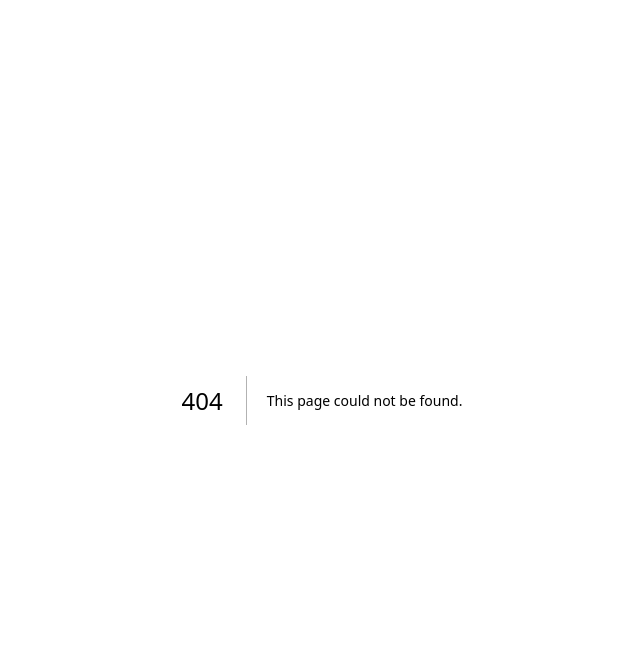
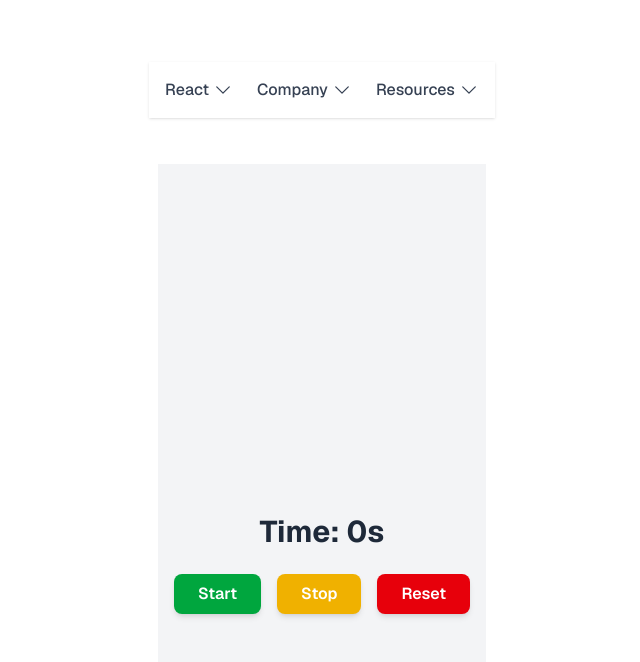
Before and after one commit to khanasif13/next-react-problem-statement, a Next.js app: page /components/stopwatch in a window 1280 px wide. Before the commit this address had no page. Shown: the top 662 px of the page, without its empty margins (318-958 px from the left). Built offline with nearby package versions, Linux system fonts and the light colour scheme.

Commit message:
Components added

```diff
--- /dev/null
+++ b/src/app/components/MegaMenu.js
@@ -0,0 +1,114 @@
+'use client';
+
+import Link from 'next/link';
+import { Popover, Disclosure } from '@headlessui/react';
+import { Bars3Icon, XMarkIcon, ChevronDownIcon } from '@heroicons/react/24/solid';
+import { useState } from 'react';
+
+const menuData = [
+  {
+    title: 'React',
+    items: [
+      { label: 'Counter', href: '/components/counter' },
+      { label: 'Stop Watch', href: '/components/stopwatch' },
+      { label: 'Todo List', href: '/components/todolist' },
+    ],
+  },
+  {
+    title: 'Company',
+    items: [
+      { label: 'About Us', href: '/about' },
+      { label: 'Careers', href: '/careers' },
+      { label: 'Press', href: '/press' },
+    ],
+  },
+  {
+    title: 'Resources',
+    items: [
+      { label: 'Blog', href: '/blog' },
+      { label: 'Guides', href: '/guides' },
+      { label: 'Webinars', href: '/webinars' },
+    ],
+  },
+];
+
+export default function MegaMenu() {
+  const [isMobileOpen, setIsMobileOpen] = useState(false);
+
+  return (
+    <Disclosure as="nav" className="bg-white shadow">
+      {({ open }) => (
+        <>
+          <div className="max-w-7xl mx-auto px-4 py-4 flex justify-between items-center">
+            {/* Desktop Menu */}
+            <div className="hidden md:flex space-x-6">
+              {menuData.map((menu) => (
+                <Popover className="relative" key={menu.title}>
+                  {({ open }) => (
+                    <>
+                      <Popover.Button className="flex items-center text-gray-700 hover:text-blue-600 font-medium">
+                        {menu.title}
+                        <ChevronDownIcon
+                          className={`ml-1 h-5 w-5 transition-transform ${
+                            open ? 'rotate-180' : ''
+                          }`}
+                        />
+                      </Popover.Button>
+                      <Popover.Panel className="absolute z-10 mt-3 w-64 px-4 sm:px-0">
+                        <div className="rounded-lg shadow-lg ring-1 ring-black/5 bg-white p-4 grid gap-2">
+                          {menu.items.map((item) => (
+                            <Link
+                              key={item.label}
+                              href={item.href}
+                              className="block px-3 py-2 rounded hover:bg-gray-100 text-sm text-gray-800"
+                            >
+                              {item.label}
+                            </Link>
+                          ))}
+                        </div>
+                      </Popover.Panel>
+                    </>
+                  )}
+                </Popover>
+              ))}
+            </div>
+
+            {/* Mobile Toggle Button */}
+            <div className="md:hidden">
+              <Disclosure.Button
+                onClick={() => setIsMobileOpen(!isMobileOpen)}
+                className="text-gray-700 hover:text-blue-600 focus:outline-none"
+              >
+                {open ? (
+                  <XMarkIcon className="h-6 w-6" />
+                ) : (
+                  <Bars3Icon className="h-6 w-6" />
+                )}
+              </Disclosure.Button>
+            </div>
+          </div>
+
+          {/* Mobile Menu Panel */}
+          <Disclosure.Panel className="md:hidden px-4 pb-4">
+            {menuData.map((menu) => (
+              <div key={menu.title} className="mb-4">
+                <p className="text-gray-600 font-semibold mb-2">{menu.title}</p>
+                <div className="space-y-1">
+                  {menu.items.map((item) => (
+                    <Link
+                      key={item.label}
+                      href={item.href}
+                      className="block px-3 py-2 rounded hover:bg-gray-100 text-sm text-gray-800"
+                    >
+                      {item.label}
+                    </Link>
+                  ))}
+                </div>
+              </div>
+            ))}
+          </Disclosure.Panel>
+        </>
+      )}
+    </Disclosure>
+  );
+}
--- /dev/null
+++ b/src/app/components/counter/page.js
@@ -0,0 +1,33 @@
+"use client";
+import React, { useEffect, useState } from "react";
+
+const Counter = () => {
+    const [count, setCount] = useState(0);
+
+    const increment = () => setCount(count + 1);
+    const decrement = () => setCount(count - 1);
+
+    return (
+        <div className="flex flex-col items-center justify-center min-h-screen bg-gray-100 p-4">
+            <h1 className="text-3xl font-bold text-gray-800 mb-6">
+                Counter: {count}
+            </h1>
+            <div className="flex gap-4">
+                <button
+                    onClick={increment}
+                    className="px-6 py-2 bg-blue-600 text-white font-semibold rounded-lg shadow-md hover:bg-blue-700 transition duration-200"
+                >
+                    Increment
+                </button>
+                <button
+                    onClick={decrement}
+                    className="px-6 py-2 bg-red-600 text-white font-semibold rounded-lg shadow-md hover:bg-red-700 transition duration-200"
+                >
+                    Decrement
+                </button>
+            </div>
+        </div>
+    );
+};
+
+export default Counter;
--- /dev/null
+++ b/src/app/components/stopwatch/page.js
@@ -0,0 +1,58 @@
+"use client";
+import React, { useEffect, useState } from 'react';
+
+function Stopwatch() {
+  const [seconds, setSeconds] = useState(0);
+  const [isRunning, setIsRunning] = useState(false);
+  let interval;
+
+  useEffect(() => {
+    if (isRunning) {
+      interval = setInterval(() => {
+        setSeconds(prev => prev + 1);
+      }, 1000);
+    }
+    return () => clearInterval(interval);
+  }, [isRunning]);
+
+  const startTimer = () => {
+    setIsRunning(true);
+  }
+
+  const stopTimer = () => {
+    setIsRunning(false);
+  }
+
+  const resetTimer = () => {
+    stopTimer();
+    setSeconds(0);
+  }
+
+  return (
+    <div className="flex flex-col items-center justify-center min-h-screen bg-gray-100 p-4">
+      <h1 className="text-3xl font-bold text-gray-800 mb-6">Time: {seconds}s</h1>
+      <div className="flex gap-4">
+        <button
+          onClick={startTimer}
+          className="px-6 py-2 bg-green-600 text-white font-semibold rounded-lg shadow-md hover:bg-green-700 transition duration-200"
+        >
+          Start
+        </button>
+        <button
+          onClick={stopTimer}
+          className="px-6 py-2 bg-yellow-500 text-white font-semibold rounded-lg shadow-md hover:bg-yellow-600 transition duration-200"
+        >
+          Stop
+        </button>
+        <button
+          onClick={resetTimer}
+          className="px-6 py-2 bg-red-600 text-white font-semibold rounded-lg shadow-md hover:bg-red-700 transition duration-200"
+        >
+          Reset
+        </button>
+      </div>
+    </div>
+  );
+}
+
+export default Stopwatch;
--- /dev/null
+++ b/src/app/components/todolist/page.js
@@ -0,0 +1,87 @@
+"use client";
+import React, { useRef, useState } from "react";
+
+const Todolist = () => {
+  const inputRef = useRef(null);
+  const [items, setItems] = useState([]);
+
+  const addToList = () => {
+    const inputVal = inputRef?.current?.value;
+    if (!inputVal) return;
+
+    const newItem = {
+      id: Date.now(),
+      itemName: inputVal,
+      completed: false,
+    };
+    setItems([...items, newItem]);
+    inputRef.current.value = "";
+  };
+
+  const deleteItem = (id) => {
+    setItems(items.filter((item) => item.id !== id));
+  };
+
+  const markComplete = (id) => {
+    setItems(
+      items.map((item) =>
+        item.id === id ? { ...item, completed: true } : item
+      )
+    );
+  };
+
+  return (
+    <div className="flex flex-col items-center justify-start min-h-screen bg-gray-100 p-6">
+      <div className="w-full max-w-md bg-white rounded-lg shadow-md p-6">
+        <div className="flex gap-4 mb-6">
+          <input
+            placeholder="Enter todo"
+            name="listinput"
+            ref={inputRef}
+            className="flex-1 px-4 py-2 border border-gray-300 rounded-lg shadow-sm focus:outline-none focus:ring-2 focus:ring-blue-500"
+          />
+          <button
+            onClick={addToList}
+            className="px-4 py-2 bg-blue-600 text-white font-semibold rounded-lg hover:bg-blue-700 transition duration-200"
+          >
+            Add
+          </button>
+        </div>
+
+        <ul className="space-y-4">
+          {items.map((item) => (
+            <li
+              key={item.id}
+              className="flex items-center justify-between gap-4 border-b pb-2"
+            >
+              <div className="flex items-center gap-3">
+                <input
+                  type="checkbox"
+                  name="itemSelect"
+                  checked={item.completed}
+                  onChange={() => markComplete(item.id)}
+                  className="w-5 h-5 text-blue-600"
+                />
+                <p
+                  className={`text-lg ${
+                    item.completed ? "line-through text-gray-500" : "text-gray-800"
+                  }`}
+                >
+                  {item.itemName}
+                </p>
+              </div>
+              <button
+                onClick={() => deleteItem(item.id)}
+                className="text-sm text-red-600 hover:underline"
+              >
+                Delete
+              </button>
+            </li>
+          ))}
+        </ul>
+      </div>
+    </div>
+  );
+};
+
+export default Todolist;
--- a/src/app/layout.js
+++ b/src/app/layout.js
@@ -1,5 +1,7 @@
 import { Geist, Geist_Mono } from "next/font/google";
 import "./globals.css";
+import Image from "next/image";
+import MegaMenu from "./components/MegaMenu";
 
 const geistSans = Geist({
   variable: "--font-geist-sans",
@@ -22,7 +24,12 @@ export default function RootLayout({ children }) {
       <body
         className={`${geistSans.variable} ${geistMono.variable} antialiased`}
       >
-        {children}
+         <div className="grid grid-rows-[20px_1fr_20px] items-center justify-items-center min-h-screen p-8 pb-20 gap-16 sm:p-20 font-[family-name:var(--font-geist-sans)]">
+              <MegaMenu />
+              <main className="flex flex-col gap-[32px] row-start-2 items-center sm:items-start">
+                {children}
+              </main>
+            </div>
       </body>
     </html>
   );
--- a/src/app/page.js
+++ b/src/app/page.js
@@ -1,11 +1,8 @@
 import Image from "next/image";
+import MegaMenu from "./components/MegaMenu";
 
 export default function Home() {
   return (
-    <div className="grid grid-rows-[20px_1fr_20px] items-center justify-items-center min-h-screen p-8 pb-20 gap-16 sm:p-20 font-[family-name:var(--font-geist-sans)]">
-      <main className="flex flex-col gap-[32px] row-start-2 items-center sm:items-start">
         <p> Next JS Problem Statement Application </p>
-      </main>
-    </div>
   );
 }
```
Also changed, not shown: package.json (+6 -4 lines).
